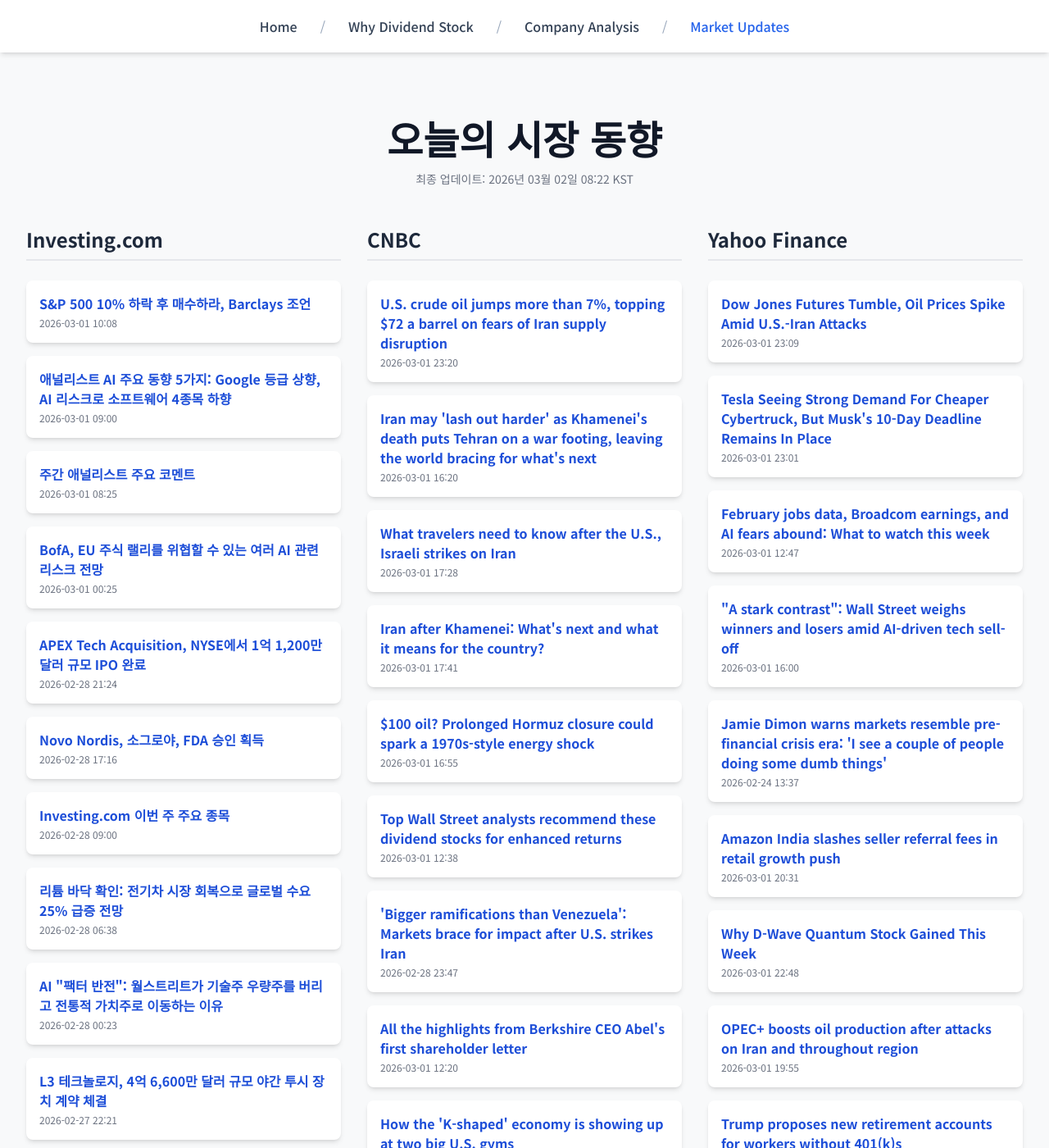
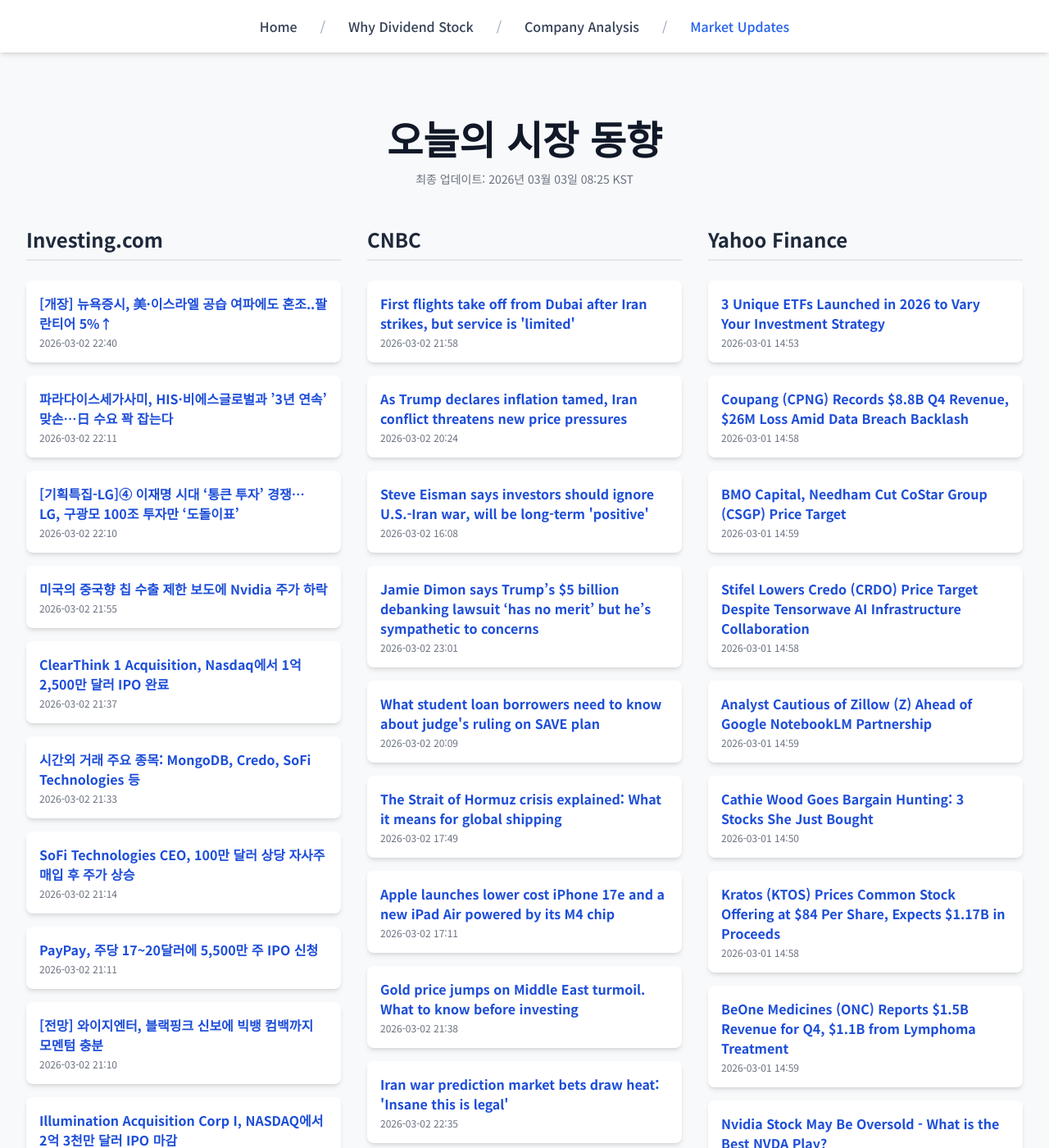
Before and after one commit to Kay-Hwang/my-company-analysis, a Jekyll site: the page built from market-updates.html, in a window 1280 px wide and 1400 px high. Shown: the whole window at 82% size. Built offline with Jekyll 4.4.1, drawn with Linux system fonts in a browser that asks for light colours; nearby versions of some CDN libraries; a script that is not in the unit is left out; some of the changed text lies outside the part shown.

Commit message:
Update daily data

```diff
--- a/_data/latest_data.json
+++ b/_data/latest_data.json
@@ -1,190 +1,190 @@
 {
-  "lastUpdated": "2026년 03월 02일 08:22 KST",
+  "lastUpdated": "2026년 03월 03일 08:25 KST",
   "news": {
     "investing": [
       {
-        "title": "S&P 500 10% 하락 후 매수하라, Barclays 조언",
-        "link": "https://kr.investing.com/news/stock-market-news/article-1845481",
-        "pubDate": "2026-03-01 10:08:08",
-        "summary": "S&P 500 10% 하락 후 매수하라, Barclays 조언"
+        "title": "[개장] 뉴욕증시, 美·이스라엘 공습 여파에도 혼조..팔란티어 5%↑",
+        "link": "https://kr.investing.com/news/stock-market-news/article-1847335",
+        "pubDate": "2026-03-02 22:40:47",
+        "summary": "[개장] 뉴욕증시, 美·이스라엘 공습 여파에도 혼조..팔란티어 5%↑"
       },
       {
-        "title": "애널리스트 AI 주요 동향 5가지: Google 등급 상향, AI 리스크로 소프트웨어 4종목 하향",
-        "link": "https://kr.investing.com/news/stock-market-news/article-1845474",
-        "pubDate": "2026-03-01 09:00:03",
-        "summary": "애널리스트 AI 주요 동향 5가지: Google 등급 상향, AI 리스크로 소프트웨어 4종목 하향"
+        "title": "파라다이스세가사미, HIS·비에스글로벌과 ’3년 연속’ 맞손…日 수요 꽉 잡는다",
+        "link": "https://kr.investing.com/news/stock-market-news/article-1847296",
+        "pubDate": "2026-03-02 22:11:39",
+        "summary": "파라다이스세가사미, HIS·비에스글로벌과 ’3년 연속’ 맞손…日 수요 꽉 잡는다"
       },
       {
-        "title": "주간 애널리스트 주요 코멘트",
-        "link": "https://kr.investing.com/news/stock-market-news/article-1845470",
-        "pubDate": "2026-03-01 08:25:01",
-        "summary": "주간 애널리스트 주요 코멘트"
+        "title": "[기획특집-LG]④ 이재명 시대 ‘통큰 투자’ 경쟁… LG, 구광모 100조 투자만 ‘도돌이표’",
+        "link": "https://kr.investing.com/news/stock-market-news/article-1847292",
+        "pubDate": "2026-03-02 22:10:08",
+        "summary": "[기획특집-LG]④ 이재명 시대 ‘통큰 투자’ 경쟁… LG, 구광모 100조 투자만 ‘도돌이표’"
       },
       {
-        "title": "BofA, EU 주식 랠리를 위협할 수 있는 여러 AI 관련 리스크 전망",
-        "link": "https://kr.investing.com/news/stock-market-news/article-1845421",
-        "pubDate": "2026-03-01 00:25:10",
-        "summary": "BofA, EU 주식 랠리를 위협할 수 있는 여러 AI 관련 리스크 전망"
+        "title": "미국의 중국향 칩 수출 제한 보도에 Nvidia 주가 하락",
+        "link": "https://kr.investing.com/news/stock-market-news/article-1847273",
+        "pubDate": "2026-03-02 21:55:58",
+        "summary": "미국의 중국향 칩 수출 제한 보도에 Nvidia 주가 하락"
       },
       {
-        "title": "APEX Tech Acquisition, NYSE에서 1억 1,200만 달러 규모 IPO 완료",
-        "link": "https://kr.investing.com/news/stock-market-news/article-432SI-1845396",
-        "pubDate": "2026-02-28 21:24:05",
-        "summary": "APEX Tech Acquisition, NYSE에서 1억 1,200만 달러 규모 IPO 완료"
+        "title": "ClearThink 1 Acquisition, Nasdaq에서 1억 2,500만 달러 IPO 완료",
+        "link": "https://kr.investing.com/news/stock-market-news/article-432SI-1847214",
+        "pubDate": "2026-03-02 21:37:08",
+        "summary": "ClearThink 1 Acquisition, Nasdaq에서 1억 2,500만 달러 IPO 완료"
       },
       {
-        "title": "Novo Nordis, 소그로야, FDA 승인 획득",
-        "link": "https://kr.investing.com/news/stock-market-news/article-93CH-1845391",
-        "pubDate": "2026-02-28 17:16:29",
-        "summary": "Novo Nordis, 소그로야, FDA 승인 획득"
+        "title": "시간외 거래 주요 종목: MongoDB, Credo, SoFi Technologies 등",
+        "link": "https://kr.investing.com/news/stock-market-news/article-432SI-1847204",
+        "pubDate": "2026-03-02 21:33:03",
+        "summary": "시간외 거래 주요 종목: MongoDB, Credo, SoFi Technologies 등"
       },
       {
-        "title": "Investing.com 이번 주 주요 종목",
-        "link": "https://kr.investing.com/news/stock-market-news/article-1845317",
-        "pubDate": "2026-02-28 09:00:02",
-        "summary": "Investing.com 이번 주 주요 종목"
+        "title": "SoFi Technologies CEO, 100만 달러 상당 자사주 매입 후 주가 상승",
+        "link": "https://kr.investing.com/news/stock-market-news/article-93CH-1847110",
+        "pubDate": "2026-03-02 21:14:38",
+        "summary": "SoFi Technologies CEO, 100만 달러 상당 자사주 매입 후 주가 상승"
       },
       {
-        "title": "리튬 바닥 확인: 전기차 시장 회복으로 글로벌 수요 25% 급증 전망",
-        "link": "https://kr.investing.com/news/stock-market-news/article-1845295",
-        "pubDate": "2026-02-28 06:38:29",
-        "summary": "리튬 바닥 확인: 전기차 시장 회복으로 글로벌 수요 25% 급증 전망"
+        "title": "PayPay, 주당 17~20달러에 5,500만 주 IPO 신청",
+        "link": "https://kr.investing.com/news/stock-market-news/article-432SI-1847104",
+        "pubDate": "2026-03-02 21:11:05",
+        "summary": "PayPay, 주당 17~20달러에 5,500만 주 IPO 신청"
       },
       {
-        "title": "AI \"팩터 반전\": 월스트리트가 기술주 우량주를 버리고 전통적 가치주로 이동하는 이유",
-        "link": "https://kr.investing.com/news/stock-market-news/article-1845176",
-        "pubDate": "2026-02-28 00:23:46",
-        "summary": "AI \"팩터 반전\": 월스트리트가 기술주 우량주를 버리고 전통적 가치주로 이동하는 이유"
+        "title": "[전망] 와이지엔터, 블랙핑크 신보에 빅뱅 컴백까지 모멘텀 충분",
+        "link": "https://kr.investing.com/news/stock-market-news/article-1847101",
+        "pubDate": "2026-03-02 21:10:47",
+        "summary": "[전망] 와이지엔터, 블랙핑크 신보에 빅뱅 컴백까지 모멘텀 충분"
       },
       {
-        "title": "L3 테크놀로지, 4억 6,600만 달러 규모 야간 투시 장치 계약 체결",
-        "link": "https://kr.investing.com/news/stock-market-news/article-93CH-1845125",
-        "pubDate": "2026-02-27 22:21:51",
-        "summary": "L3 테크놀로지, 4억 6,600만 달러 규모 야간 투시 장치 계약 체결"
+        "title": "Illumination Acquisition Corp I, NASDAQ에서 2억 3천만 달러 IPO 마감",
+        "link": "https://kr.investing.com/news/stock-market-news/article-432SI-1847085",
+        "pubDate": "2026-03-02 21:06:19",
+        "summary": "Illumination Acquisition Corp I, NASDAQ에서 2억 3천만 달러 IPO 마감"
       }
     ],
     "cnbc": [
       {
-        "title": "U.S. crude oil jumps more than 7%, topping $72 a barrel on fears of Iran supply disruption",
-        "link": "https://www.cnbc.com/2026/03/01/crude-oil-futures-iran.html",
-        "pubDate": "Sun, 01 Mar 2026 23:20:21 GMT",
-        "summary": "It is unclear who will ultimately govern Iran, the fourth-largest oil producer in OPEC, after U.S.-Israel strikes killed Ayatollah Ali Khamenei."
+        "title": "First flights take off from Dubai after Iran strikes, but service is 'limited'",
+        "link": "https://www.cnbc.com/2026/03/02/middle-east-flights.html",
+        "pubDate": "Mon, 02 Mar 2026 21:58:34 GMT",
+        "summary": "Emirates airline said it will resume a limited number of flights as early as Monday evening local time."
       },
       {
-        "title": "Iran may 'lash out harder' as Khamenei's death puts Tehran on a war footing, leaving the world bracing for what's next",
-        "link": "https://www.cnbc.com/2026/03/01/us-israel-attacks-strikes-iran-retaliate-china-russia-allies.html",
-        "pubDate": "Sun, 01 Mar 2026 16:20:57 GMT",
-        "summary": "Iran's strategic allies Russia and China have made strong diplomatic protests, but analysts say neither is in a position to offer meaningful support."
+        "title": "As Trump declares inflation tamed, Iran conflict threatens new price pressures",
+        "link": "https://www.cnbc.com/2026/03/02/as-trump-declares-inflation-tamed-iran-conflict-threatens-new-price-pressures.html",
+        "pubDate": "Mon, 02 Mar 2026 20:24:54 GMT",
+        "summary": "The conflict involving Iran threatens another price spike that could undermine the president's central case for lower interest rates."
       },
       {
-        "title": "What travelers need to know after the U.S., Israeli strikes on Iran",
-        "link": "https://www.cnbc.com/2026/03/01/travel-iran-attack-middle-east-flights.html",
-        "pubDate": "Sun, 01 Mar 2026 17:28:35 GMT",
-        "summary": "What travelers need to know after the strikes in the Middle East."
+        "title": "Steve Eisman says investors should ignore U.S.-Iran war, will be long-term 'positive'",
+        "link": "https://www.cnbc.com/2026/03/02/steve-eisman-says-investors-should-ignore-us-iran-war-will-be-long-term-positive.html",
+        "pubDate": "Mon, 02 Mar 2026 16:08:51 GMT",
+        "summary": "When asked by CNBC's Joe Kernen whether he would change anything because of the conflict, the investor of \"The Big Short\" fame responded with, 'Not a single trade.'"
       },
       {
-        "title": "Iran after Khamenei: What's next and what it means for the country?",
-        "link": "https://www.cnbc.com/2026/03/01/iran-khamenei-dead-us-israel-strike-trump-netanyahu.html",
-        "pubDate": "Sun, 01 Mar 2026 17:41:31 GMT",
-        "summary": "Khamenei assumed power following the death of Ayatollah Ruhollah Khomeini in 1989, inheriting a revolutionary state still consolidating itself."
+        "title": "Jamie Dimon says Trump’s $5 billion debanking lawsuit ‘has no merit’ but he’s sympathetic to concerns",
+        "link": "https://www.cnbc.com/2026/03/02/dimon-trump-debanking-lawsuit-no-merit-concerns.html",
+        "pubDate": "Mon, 02 Mar 2026 23:01:45 GMT",
+        "summary": "The suit against JPMorgan, the world's biggest bank by market cap, and its CEO puts Dimon in an awkward position."
       },
       {
-        "title": "$100 oil? Prolonged Hormuz closure could spark a 1970s-style energy shock",
-        "link": "https://www.cnbc.com/2026/03/01/experts-weigh-potential-scenarios-for-oil-if-strait-of-hormuz-closes.html",
-        "pubDate": "Sun, 01 Mar 2026 16:55:54 GMT",
-        "summary": "Energy analysts are bracing for a possible oil supply shock after U.S. strikes on Iran reignited fears of disruptions in the Strait of Hormuz."
+        "title": "What student loan borrowers need to know about judge's ruling on SAVE plan",
+        "link": "https://www.cnbc.com/2026/03/02/student-loan-borrowers-save-ruling.html",
+        "pubDate": "Mon, 02 Mar 2026 20:09:56 GMT",
+        "summary": "Here's what experts recommend student loan borrowers do after a recent victory in court for the Biden administration-era SAVE plan."
       },
       {
-        "title": "Top Wall Street analysts recommend these dividend stocks for enhanced returns",
-        "link": "https://www.cnbc.com/2026/03/01/top-wall-street-analysts-recommend-these-dividend-stocks-for-enhanced-returns.html",
-        "pubDate": "Sun, 01 Mar 2026 12:38:29 GMT",
-        "summary": "TipRanks names three stocks with dividends that analysts believe can bolster investors' portfolios."
+        "title": "The Strait of Hormuz crisis explained: What it means for global shipping",
+        "link": "https://www.cnbc.com/2026/03/02/strait-of-hormuz-crisis-us-iran-israel-war-shipping-trade-oil.html",
+        "pubDate": "Mon, 02 Mar 2026 17:49:13 GMT",
+        "summary": "The Middle East conflict has stoked fears of prolonged disruption to global trade via key maritime corridors."
       },
       {
-        "title": "'Bigger ramifications than Venezuela': Markets brace for impact after U.S. strikes Iran",
-        "link": "https://www.cnbc.com/2026/02/28/markets-brace-for-impact-following-us-military-strikes-against-iran.html",
-        "pubDate": "Sat, 28 Feb 2026 23:47:25 GMT",
-        "summary": "Investors are bracing for impact after the U.S.'s attacks on Iran, a move they see as carrying far larger market consequences than the Venezuela campaign."
+        "title": "Apple launches lower cost iPhone 17e and a new iPad Air powered by its M4 chip",
+        "link": "https://www.cnbc.com/2026/03/02/apple-iphone-17e-ipad-air-m4-chip.html",
+        "pubDate": "Mon, 02 Mar 2026 17:11:03 GMT",
+        "summary": "Apple opens week of product launches with refreshed low-cost iPhone and a faster iPad Air, as it begins what looks to be a broader multi-day hardware push."
       },
       {
-        "title": "All the highlights from Berkshire CEO Abel's first shareholder letter",
-        "link": "https://www.cnbc.com/2026/03/01/all-the-highlights-from-berkshire-ceo-abels-first-shareholder-letter.html",
-        "pubDate": "Sun, 01 Mar 2026 12:20:34 GMT",
-        "summary": "After two months on the job, new Berkshire Hathaway CEO Greg Abel emphasizes he won't be making major changes to the way the company has operated for decades under Warren Buffett's leadership."
+        "title": "Gold price jumps on Middle East turmoil. What to know before investing",
+        "link": "https://www.cnbc.com/2026/03/02/gold-price-jumps-on-middle-east-turmoil-what-to-know-before-investing.html",
+        "pubDate": "Mon, 02 Mar 2026 21:38:39 GMT",
+        "summary": "Although gold is generally viewed as a safe-haven investment during turbulent times, it's important to know what you're investing in before jumping in."
       },
       {
-        "title": "How the 'K-shaped' economy is showing up at two big U.S. gyms",
-        "link": "https://www.cnbc.com/2026/02/28/life-time-planet-fitness-earnings-show-k-shaped-economy.html",
-        "pubDate": "Sat, 28 Feb 2026 13:00:01 GMT",
-        "summary": "The outlooks of Life Time and Planet Fitness show the divergence in spending between higher- and lower-income consumers."
+        "title": "Iran war prediction market bets draw heat: 'Insane this is legal'",
+        "link": "https://www.cnbc.com/2026/03/02/prediction-markets-iran-strikes-khamenei.html",
+        "pubDate": "Mon, 02 Mar 2026 22:35:10 GMT",
+        "summary": "Wagers were placed over the weekend about the fate of Iranian leader Ayatollah Ali Khamenei, who was killed in the bombardment of Iran."
       },
       {
-        "title": "China's Honor shows off smartphone with robotic camera arm and teases a humanoid robot",
-        "link": "https://www.cnbc.com/2026/03/01/honor-robot-phone-magic-v6-foldable-launch-mwc.html",
-        "pubDate": "Sun, 01 Mar 2026 14:15:41 GMT",
-        "summary": "Honor debuted a Robot Phone on Sunday at the Mobile World Congress as it looks to stand out from rivals like Samsung and Apple in the smartphone market."
+        "title": "More low- and middle-income Americans are investing, report finds. Here's why",
+        "link": "https://www.cnbc.com/2026/03/02/low-and-middle-income-investors.html",
+        "pubDate": "Mon, 02 Mar 2026 15:29:53 GMT",
+        "summary": "Since 2020, the number of low- and moderate-income investors has increased 2.7 times, or 167%, according to a new BlackRock Foundation and Commonwealth report."
       }
     ],
     "yahoo": [
       {
-        "title": "Dow Jones Futures Tumble, Oil Prices Spike Amid U.S.-Iran Attacks",
-        "link": "https://www.investors.com/market-trend/stock-market-today/trump-us-israel-massive-attacks-iran-dow-jones-futures-oil-prices/?src=A00220&yptr=yahoo",
-        "pubDate": "2026-03-01T23:09:18Z",
-        "summary": "Dow Jones Futures Tumble, Oil Prices Spike Amid U.S.-Iran Attacks"
+        "title": "3 Unique ETFs Launched in 2026 to Vary Your Investment Strategy",
+        "link": "https://finance.yahoo.com/news/3-unique-etfs-launched-2026-145300932.html",
+        "pubDate": "2026-03-01T14:53:00Z",
+        "summary": "3 Unique ETFs Launched in 2026 to Vary Your Investment Strategy"
       },
       {
-        "title": "Tesla Seeing Strong Demand For Cheaper Cybertruck, But Musk's 10-Day Deadline Remains In Place",
-        "link": "https://finance.yahoo.com/news/tesla-seeing-strong-demand-cheaper-230101303.html",
-        "pubDate": "2026-03-01T23:01:01Z",
-        "summary": "Tesla Seeing Strong Demand For Cheaper Cybertruck, But Musk's 10-Day Deadline Remains In Place"
+        "title": "Coupang (CPNG) Records $8.8B Q4 Revenue, $26M Loss Amid Data Breach Backlash",
+        "link": "https://finance.yahoo.com/news/coupang-cpng-records-8-8b-145829772.html",
+        "pubDate": "2026-03-01T14:58:29Z",
+        "summary": "Coupang (CPNG) Records $8.8B Q4 Revenue, $26M Loss Amid Data Breach Backlash"
       },
       {
-        "title": "February jobs data, Broadcom earnings, and AI fears abound: What to watch this week",
-        "link": "https://finance.yahoo.com/news/february-jobs-data-broadcom-earnings-and-ai-fears-abound-what-to-watch-this-week-124739613.html",
-        "pubDate": "2026-03-01T12:47:39Z",
-        "summary": "February jobs data, Broadcom earnings, and AI fears abound: What to watch this week"
+        "title": "BMO Capital, Needham Cut CoStar Group (CSGP) Price Target",
+        "link": "https://finance.yahoo.com/news/bmo-capital-needham-cut-costar-145916753.html",
+        "pubDate": "2026-03-01T14:59:16Z",
+        "summary": "BMO Capital, Needham Cut CoStar Group (CSGP) Price Target"
       },
       {
-        "title": "\"A stark contrast\": Wall Street weighs winners and losers amid AI-driven tech sell-off",
-        "link": "https://finance.yahoo.com/news/a-stark-contrast-wall-street-weighs-winners-and-losers-amid-ai-driven-tech-sell-off-160017420.html",
-        "pubDate": "2026-03-01T16:00:17Z",
-        "summary": "\"A stark contrast\": Wall Street weighs winners and losers amid AI-driven tech sell-off"
+        "title": "Stifel Lowers Credo (CRDO) Price Target  Despite Tensorwave AI Infrastructure Collaboration",
+        "link": "https://finance.yahoo.com/news/stifel-lowers-credo-crdo-price-145849254.html",
+        "pubDate": "2026-03-01T14:58:49Z",
+        "summary": "Stifel Lowers Credo (CRDO) Price Target  Despite Tensorwave AI Infrastructure Collaboration"
       },
       {
-        "title": "Jamie Dimon warns markets resemble pre-financial crisis era: 'I see a couple of people doing some dumb things'",
-        "link": "https://finance.yahoo.com/news/jamie-dimon-warns-markets-resemble-pre-financial-crisis-era-i-see-a-couple-of-people-doing-some-dumb-things-133719344.html",
-        "pubDate": "2026-02-24T13:37:19Z",
-        "summary": "Jamie Dimon warns markets resemble pre-financial crisis era: 'I see a couple of people doing some dumb things'"
+        "title": "Analyst Cautious of Zillow (Z) Ahead of Google NotebookLM Partnership",
+        "link": "https://finance.yahoo.com/news/analyst-cautious-zillow-z-ahead-145925702.html",
+        "pubDate": "2026-03-01T14:59:25Z",
+        "summary": "Analyst Cautious of Zillow (Z) Ahead of Google NotebookLM Partnership"
       },
       {
-        "title": "Amazon India slashes seller referral fees in retail growth push",
-        "link": "https://finance.yahoo.com/news/amazon-india-slashes-seller-referral-203149282.html",
-        "pubDate": "2026-03-01T20:31:49Z",
-        "summary": "Amazon India slashes seller referral fees in retail growth push"
+        "title": "Cathie Wood Goes Bargain Hunting: 3 Stocks She Just Bought",
+        "link": "https://finance.yahoo.com/news/cathie-wood-goes-bargain-hunting-145000696.html",
+        "pubDate": "2026-03-01T14:50:00Z",
+        "summary": "Cathie Wood Goes Bargain Hunting: 3 Stocks She Just Bought"
       },
       {
-        "title": "Why D-Wave Quantum Stock Gained This Week",
-        "link": "https://finance.yahoo.com/news/why-d-wave-quantum-stock-224834408.html",
-        "pubDate": "2026-03-01T22:48:34Z",
-        "summary": "Why D-Wave Quantum Stock Gained This Week"
+        "title": "Kratos (KTOS) Prices Common Stock Offering at $84 Per Share, Expects $1.17B in Proceeds",
+        "link": "https://finance.yahoo.com/news/kratos-ktos-prices-common-stock-145838912.html",
+        "pubDate": "2026-03-01T14:58:38Z",
+        "summary": "Kratos (KTOS) Prices Common Stock Offering at $84 Per Share, Expects $1.17B in Proceeds"
       },
       {
-        "title": "OPEC+ boosts oil production after attacks on Iran and throughout region",
-        "link": "https://finance.yahoo.com/news/opec-boosts-oil-production-attacks-195550407.html",
-        "pubDate": "2026-03-01T19:55:50Z",
-        "summary": "OPEC+ boosts oil production after attacks on Iran and throughout region"
+        "title": "BeOne Medicines (ONC) Reports $1.5B Revenue for Q4, $1.1B from Lymphoma Treatment",
+        "link": "https://finance.yahoo.com/news/beone-medicines-onc-reports-1-145949886.html",
+        "pubDate": "2026-03-01T14:59:49Z",
+        "summary": "BeOne Medicines (ONC) Reports $1.5B Revenue for Q4, $1.1B from Lymphoma Treatment"
       },
       {
-        "title": "Trump proposes new retirement accounts for workers without 401(k)s",
-        "link": "https://finance.yahoo.com/news/trump-proposes-new-retirement-accounts-for-workers-without-401ks-173706394.html",
-        "pubDate": "2026-02-25T17:37:06Z",
-        "summary": "Trump proposes new retirement accounts for workers without 401(k)s"
+        "title": "Nvidia Stock May Be Oversold - What is the Best NVDA Play?",
+        "link": "https://finance.yahoo.com/news/nvidia-stock-may-oversold-best-150002301.html",
+        "pubDate": "2026-03-01T15:00:02Z",
+        "summary": "Nvidia Stock May Be Oversold - What is the Best NVDA Play?"
       },
       {
-        "title": "Jobs, Geopolitics and Other Key Things to Watch this Week",
-        "link": "https://finance.yahoo.com/news/jobs-geopolitics-other-key-things-180002397.html",
-        "pubDate": "2026-03-01T18:00:02Z",
-        "summary": "Jobs, Geopolitics and Other Key Things to Watch this Week"
+        "title": "As Coinbase Rolls out 24/5 Stock Trading, Should You Snap up COIN?",
+        "link": "https://finance.yahoo.com/news/coinbase-rolls-24-5-stock-150002316.html",
+        "pubDate": "2026-03-01T15:00:02Z",
+        "summary": "As Coinbase Rolls out 24/5 Stock Trading, Should You Snap up COIN?"
       }
     ]
   }
```
